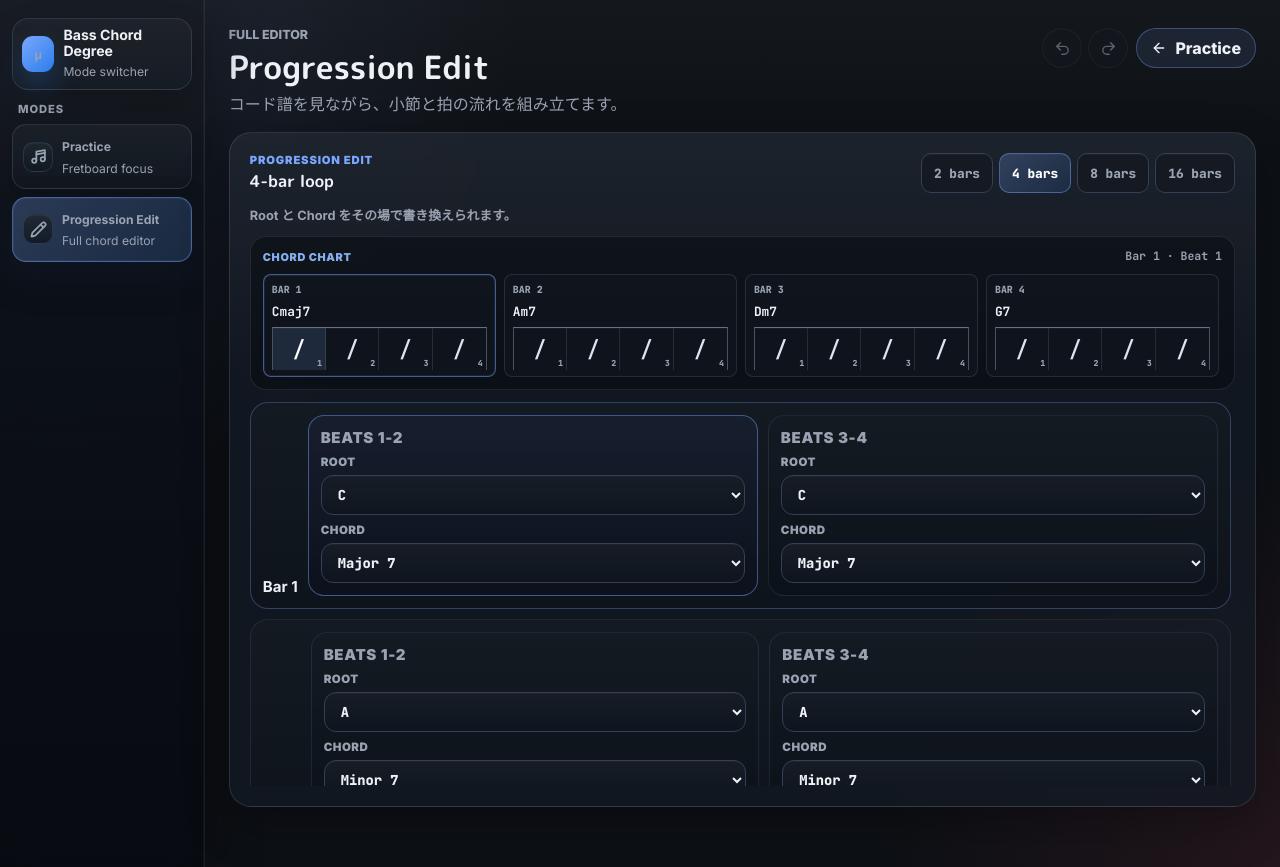
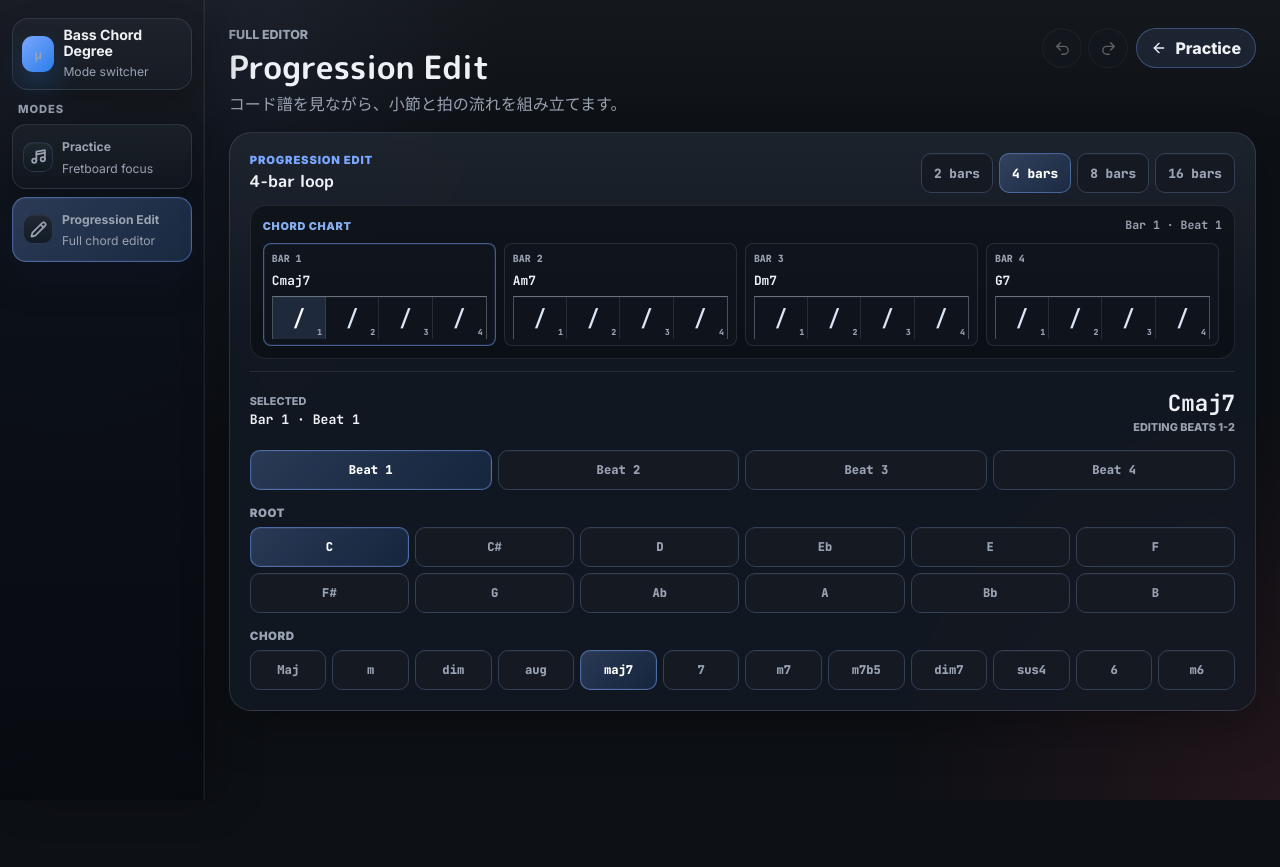
Before and after one commit to muu-ima/muu-fret-degree, a Next.js app: page /progression in a window 1280 px wide. After the commit the page ends 800 px from the top, so only its background shows below. Built offline with nearby package versions, Linux system fonts and the light colour scheme.

Commit message:
Refine progression chord editing

```diff
--- a/app/components/ProgressionChordChart.tsx
+++ b/app/components/ProgressionChordChart.tsx
@@ -1,6 +1,7 @@
 "use client";
 
 import type { ChordType } from "../lib/music";
+import { formatChordSymbol } from "../lib/chord-symbol";
 import type { ProgressionBar } from "../lib/progression";
 
 type ProgressionChordChartProps = {
@@ -10,31 +11,6 @@ type ProgressionChordChartProps = {
   selectedBeatIndex: number;
   onBeatSelect: (barIndex: number, beatIndex: number) => void;
 };
-
-const chordSuffixes: Record<string, string> = {
-  maj: "",
-  min: "m",
-  dim: "dim",
-  aug: "aug",
-  maj7: "maj7",
-  "7": "7",
-  m7: "m7",
-  m7b5: "m7b5",
-  dim7: "dim7",
-  sus4: "sus4",
-  "6": "6",
-  m6: "m6",
-};
-
-function chordSymbol(root: string, chordTypeId: string, chordTypes: ChordType[]) {
-  const suffix = chordSuffixes[chordTypeId];
-  if (suffix !== undefined) {
-    return `${root}${suffix}`;
-  }
-
-  const chordType = chordTypes.find((item) => item.id === chordTypeId);
-  return `${root} ${chordType?.name ?? chordTypeId}`;
-}
 
 export function ProgressionChordChart({
   bars,
@@ -53,8 +29,8 @@ export function ProgressionChordChart({
       </div>
       <div className="progressionChordChartGrid">
         {bars.map((bar, barIndex) => {
-          const firstSymbol = chordSymbol(bar.cells[0].root, bar.cells[0].chordTypeId, chordTypes);
-          const secondSymbol = chordSymbol(bar.cells[1].root, bar.cells[1].chordTypeId, chordTypes);
+          const firstSymbol = formatChordSymbol(bar.cells[0].root, bar.cells[0].chordTypeId, chordTypes);
+          const secondSymbol = formatChordSymbol(bar.cells[1].root, bar.cells[1].chordTypeId, chordTypes);
           const usesSingleChord = firstSymbol === secondSymbol;
 
           return (
--- a/app/components/ProgressionEditor.tsx
+++ b/app/components/ProgressionEditor.tsx
@@ -1,6 +1,7 @@
 "use client";
 
 import { useEffect, useState } from "react";
+import { formatChordSymbol, formatChordTypeSymbol } from "../lib/chord-symbol";
 import { type ChordType } from "../lib/music";
 import { type ProgressionBar, type ProgressionCell } from "../lib/progression";
 import { ProgressionChordChart } from "./ProgressionChordChart";
@@ -38,6 +39,14 @@ export function ProgressionEditor({
     setSelectedBeatIndex(beatIndex);
   };
 
+  const selectedBar = bars[selectedBarIndex] ?? bars[0];
+  const selectedCellIndex = Math.floor(selectedBeatIndex / 2);
+  const selectedCell = selectedBar?.cells[selectedCellIndex];
+
+  if (!selectedBar || !selectedCell) {
+    return null;
+  }
+
   return (
     <section className={className} aria-label="コード進行編集">
       <div className="progressionEditorHeader">
@@ -62,7 +71,6 @@ export function ProgressionEditor({
           })}
         </div>
       </div>
-      <span className="progressionEditorHint">Root と Chord をその場で書き換えられます。</span>
       <ProgressionChordChart
         bars={bars}
         chordTypes={chordTypes}
@@ -70,67 +78,84 @@ export function ProgressionEditor({
         selectedBeatIndex={selectedBeatIndex}
         onBeatSelect={selectBeat}
       />
-      <div className="progressionEditorGrid">
-        {bars.map((bar, barIndex) => (
-          <div
-            className={barIndex === selectedBarIndex ? "progressionEditorRow selected" : "progressionEditorRow"}
-            key={bar.bar}
-          >
-            <strong>Bar {bar.bar}</strong>
-            {bar.cells.map((cell, cellIndex) => (
-              <div
-                className={
-                  barIndex === selectedBarIndex && cellIndex === Math.floor(selectedBeatIndex / 2)
-                    ? "progressionCellGroup selected"
-                    : "progressionCellGroup"
-                }
-                key={`${bar.bar}-${cellIndex}`}
-                onClick={() => selectBeat(barIndex, cellIndex * 2)}
+      <section className="progressionSelectionEditor" aria-label="選択中のコードを編集">
+        <div className="progressionSelectionHeader">
+          <div>
+            <span>Selected</span>
+            <strong>
+              Bar {selectedBar.bar} · Beat {selectedBeatIndex + 1}
+            </strong>
+          </div>
+          <div className="progressionSelectionChord">
+            <strong>{formatChordSymbol(selectedCell.root, selectedCell.chordTypeId, chordTypes)}</strong>
+            <span>Editing Beats {selectedCellIndex === 0 ? "1-2" : "3-4"}</span>
+          </div>
+        </div>
+
+        <div className="progressionBeatTabs" role="tablist" aria-label="編集する拍">
+          {[0, 1, 2, 3].map((beatIndex) => {
+            const isSelected = selectedBeatIndex === beatIndex;
+            return (
+              <button
+                key={beatIndex}
+                type="button"
+                className={isSelected ? "active" : ""}
+                aria-selected={isSelected}
+                role="tab"
+                onClick={() => selectBeat(selectedBarIndex, beatIndex)}
               >
-                <strong className="progressionCellTitle">
-                  Beats {cellIndex === 0 ? "1-2" : "3-4"}
-                </strong>
-                <label>
-                  Root
-                  <select
-                    value={cell.root}
-                    onChange={(event) =>
-                      onCellChange(barIndex, cellIndex, {
-                        ...cell,
-                        root: event.target.value,
-                      })
-                    }
-                  >
-                    {roots.map((root) => (
-                      <option key={root} value={root}>
-                        {root}
-                      </option>
-                    ))}
-                  </select>
-                </label>
-                <label>
-                  Chord
-                  <select
-                    value={cell.chordTypeId}
-                    onChange={(event) =>
-                      onCellChange(barIndex, cellIndex, {
-                        ...cell,
-                        chordTypeId: event.target.value,
-                      })
-                    }
-                  >
-                    {chordTypes.map((chordType) => (
-                      <option key={chordType.id} value={chordType.id}>
-                        {chordType.name}
-                      </option>
-                    ))}
-                  </select>
-                </label>
-              </div>
-            ))}
+                Beat {beatIndex + 1}
+              </button>
+            );
+          })}
+        </div>
+
+        <div className="progressionChipSection">
+          <span className="controlLabel">Root</span>
+          <div className="progressionChipGrid progressionRootChips" role="group" aria-label="Root">
+            {roots.map((root) => {
+              const isSelected = selectedCell.root === root;
+              return (
+                <button
+                  key={root}
+                  type="button"
+                  className={isSelected ? "progressionChip active" : "progressionChip"}
+                  aria-pressed={isSelected}
+                  onClick={() => onCellChange(selectedBarIndex, selectedCellIndex, { ...selectedCell, root })}
+                >
+                  {root}
+                </button>
+              );
+            })}
           </div>
-        ))}
-      </div>
+        </div>
+
+        <div className="progressionChipSection">
+          <span className="controlLabel">Chord</span>
+          <div className="progressionChipGrid progressionChordChips" role="group" aria-label="Chord">
+            {chordTypes.map((chordType) => {
+              const isSelected = selectedCell.chordTypeId === chordType.id;
+              return (
+                <button
+                  key={chordType.id}
+                  type="button"
+                  className={isSelected ? "progressionChip active" : "progressionChip"}
+                  aria-pressed={isSelected}
+                  title={chordType.name}
+                  onClick={() =>
+                    onCellChange(selectedBarIndex, selectedCellIndex, {
+                      ...selectedCell,
+                      chordTypeId: chordType.id,
+                    })
+                  }
+                >
+                  {formatChordTypeSymbol(chordType.id, chordTypes)}
+                </button>
+              );
+            })}
+          </div>
+        </div>
+      </section>
     </section>
   );
 }
--- a/app/globals.css
+++ b/app/globals.css
@@ -2011,61 +2011,99 @@ select:focus-visible,
   letter-spacing: 0;
 }
 
-.progressionEditorGrid {
-  display: grid;
-  gap: 10px;
-  max-height: clamp(240px, 48vh, 430px);
-  overflow-y: auto;
-  padding-right: 4px;
-  scrollbar-color: rgba(122, 167, 255, 0.6) rgba(255, 255, 255, 0.06);
-}
-
-.progressionEditorRow {
-  display: grid;
-  grid-template-columns: auto minmax(0, 1fr) minmax(0, 1fr);
-  gap: 10px;
-  align-items: end;
-  padding: 12px;
-  border: 1px solid rgba(154, 171, 196, 0.12);
-  border-radius: 18px;
-  background:
-    linear-gradient(180deg, rgba(255, 255, 255, 0.025), transparent),
-    rgba(13, 18, 27, 0.44);
-}
-
-.progressionEditorRow.selected {
-  border-color: rgba(122, 167, 255, 0.3);
-}
-
-.progressionEditorRow strong {
-  font-size: 0.94rem;
-}
-
-.progressionCellGroup {
-  display: grid;
-  gap: 8px;
-  padding: 12px;
-  border: 1px solid rgba(154, 171, 196, 0.12);
-  border-radius: 16px;
-  background:
-    linear-gradient(180deg, rgba(255, 255, 255, 0.025), transparent),
-    rgba(13, 18, 27, 0.44);
-}
-
-.progressionCellGroup.selected {
-  border-color: rgba(122, 167, 255, 0.46);
-  background:
-    linear-gradient(180deg, rgba(122, 167, 255, 0.08), transparent),
-    rgba(13, 18, 27, 0.54);
-}
-
-.progressionCellTitle {
-  display: block;
-  font-size: 0.72rem;
-  font-weight: 900;
+.progressionSelectionEditor {
+  display: grid;
+  gap: 16px;
+  padding-top: 16px;
+  border-top: 1px solid rgba(154, 171, 196, 0.14);
+}
+
+.progressionSelectionHeader {
+  display: flex;
+  align-items: center;
+  justify-content: space-between;
+  gap: 18px;
+}
+
+.progressionSelectionHeader > div:first-child {
+  display: grid;
+  gap: 3px;
+}
+
+.progressionSelectionHeader > div:first-child span,
+.progressionSelectionChord span {
   color: var(--muted);
+  font-size: 0.68rem;
+  font-weight: 800;
   text-transform: uppercase;
-  letter-spacing: 0.045em;
+}
+
+.progressionSelectionHeader > div:first-child strong {
+  font-family: var(--font-code), ui-monospace, SFMono-Regular, Menlo, monospace;
+  font-size: 0.82rem;
+  font-variant-numeric: tabular-nums;
+  letter-spacing: 0;
+}
+
+.progressionSelectionChord {
+  display: grid;
+  justify-items: end;
+  gap: 2px;
+}
+
+.progressionSelectionChord strong {
+  font-family: var(--font-code), ui-monospace, SFMono-Regular, Menlo, monospace;
+  font-size: 1.4rem;
+  font-variant-numeric: tabular-nums;
+  letter-spacing: 0;
+}
+
+.progressionBeatTabs {
+  display: grid;
+  grid-template-columns: repeat(4, minmax(0, 1fr));
+  gap: 6px;
+}
+
+.progressionBeatTabs button,
+.progressionChip {
+  min-width: 0;
+  min-height: 40px;
+  padding: 0 10px;
+  border: 1px solid #334055;
+  border-radius: 10px;
+  background: #141922;
+  color: var(--muted);
+  font-family: var(--font-code), ui-monospace, SFMono-Regular, Menlo, monospace;
+  font-size: 0.76rem;
+  font-weight: 800;
+  font-variant-numeric: tabular-nums;
+  letter-spacing: 0;
+}
+
+.progressionBeatTabs button.active,
+.progressionChip.active {
+  border-color: rgba(122, 167, 255, 0.5);
+  background: linear-gradient(135deg, rgba(122, 167, 255, 0.24), rgba(43, 125, 233, 0.14));
+  color: #fff;
+  box-shadow: inset 0 0 0 1px rgba(122, 167, 255, 0.08);
+}
+
+.progressionChipSection {
+  display: grid;
+  gap: 7px;
+}
+
+.progressionChipGrid {
+  display: grid;
+  gap: 6px;
+}
+
+.progressionRootChips {
+  grid-template-columns: repeat(6, minmax(0, 1fr));
+}
+
+.progressionChordChips {
+  grid-template-columns: repeat(auto-fit, minmax(72px, 1fr));
 }
 
 .progressionWorkspace {
@@ -2371,22 +2409,8 @@ select:focus-visible,
     gap: 8px;
   }
 
-  .progressionEditorRow {
-    grid-template-columns: 1fr;
-    gap: 8px;
-    padding: 10px;
-  }
-
   .progressionChordChartGrid {
     grid-template-columns: repeat(2, minmax(0, 1fr));
-  }
-
-  .progressionEditorRow strong {
-    grid-column: 1 / -1;
-  }
-
-  .progressionCellGroup {
-    padding: 10px;
   }
 }
 
@@ -2713,6 +2737,37 @@ select:focus-visible,
     grid-template-columns: repeat(2, minmax(0, 1fr));
   }
 
+  .progressionSelectionHeader {
+    align-items: flex-start;
+  }
+
+  .progressionSelectionChord {
+    justify-items: end;
+  }
+
+  .progressionSelectionChord strong {
+    font-size: 1.18rem;
+  }
+
+  .progressionBeatTabs {
+    gap: 4px;
+  }
+
+  .progressionBeatTabs button,
+  .progressionChip {
+    min-height: 38px;
+    padding: 0 5px;
+    font-size: 0.7rem;
+  }
+
+  .progressionChipGrid {
+    gap: 4px;
+  }
+
+  .progressionChordChips {
+    grid-template-columns: repeat(4, minmax(0, 1fr));
+  }
+
   .quickEditorFields {
     grid-template-columns: 1fr;
   }
@@ -2748,10 +2803,6 @@ select:focus-visible,
     width: 100%;
     min-width: 0;
     grid-template-columns: repeat(2, minmax(0, 1fr));
-  }
-
-  .progressionEditorRow {
-    grid-template-columns: 1fr;
   }
 
   .progressionButtons {
--- /dev/null
+++ b/app/lib/chord-symbol.ts
@@ -0,0 +1,28 @@
+import type { ChordType } from "./music";
+
+const chordTypeSymbols: Record<string, string> = {
+  maj: "Maj",
+  min: "m",
+  dim: "dim",
+  aug: "aug",
+  maj7: "maj7",
+  "7": "7",
+  m7: "m7",
+  m7b5: "m7b5",
+  dim7: "dim7",
+  sus4: "sus4",
+  "6": "6",
+  m6: "m6",
+};
+
+export function formatChordTypeSymbol(chordTypeId: string, chordTypes: ChordType[]) {
+  return chordTypeSymbols[chordTypeId] ?? chordTypes.find((item) => item.id === chordTypeId)?.name ?? chordTypeId;
+}
+
+export function formatChordSymbol(root: string, chordTypeId: string, chordTypes: ChordType[]) {
+  const suffix = chordTypeSymbols[chordTypeId];
+  if (suffix === "Maj") {
+    return root;
+  }
+  return `${root}${suffix ?? ` ${chordTypes.find((item) => item.id === chordTypeId)?.name ?? chordTypeId}`}`;
+}
```
